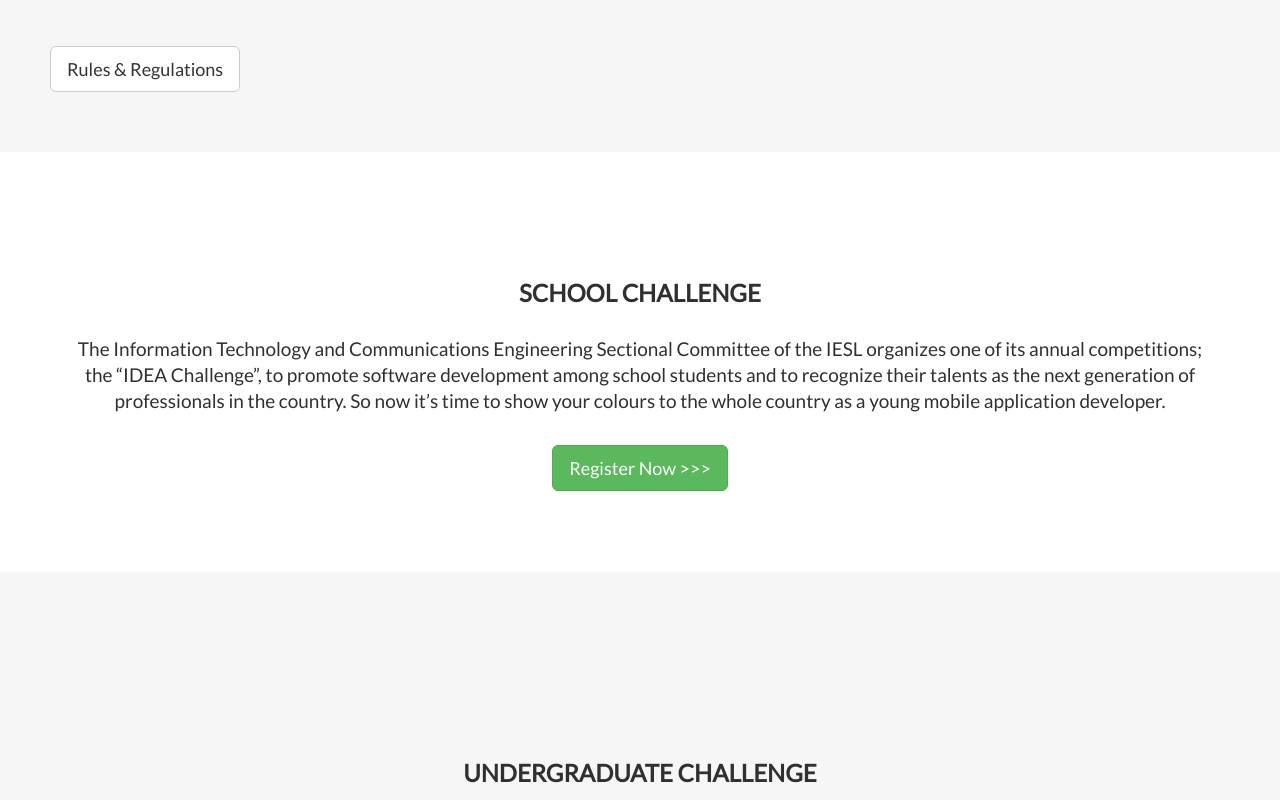
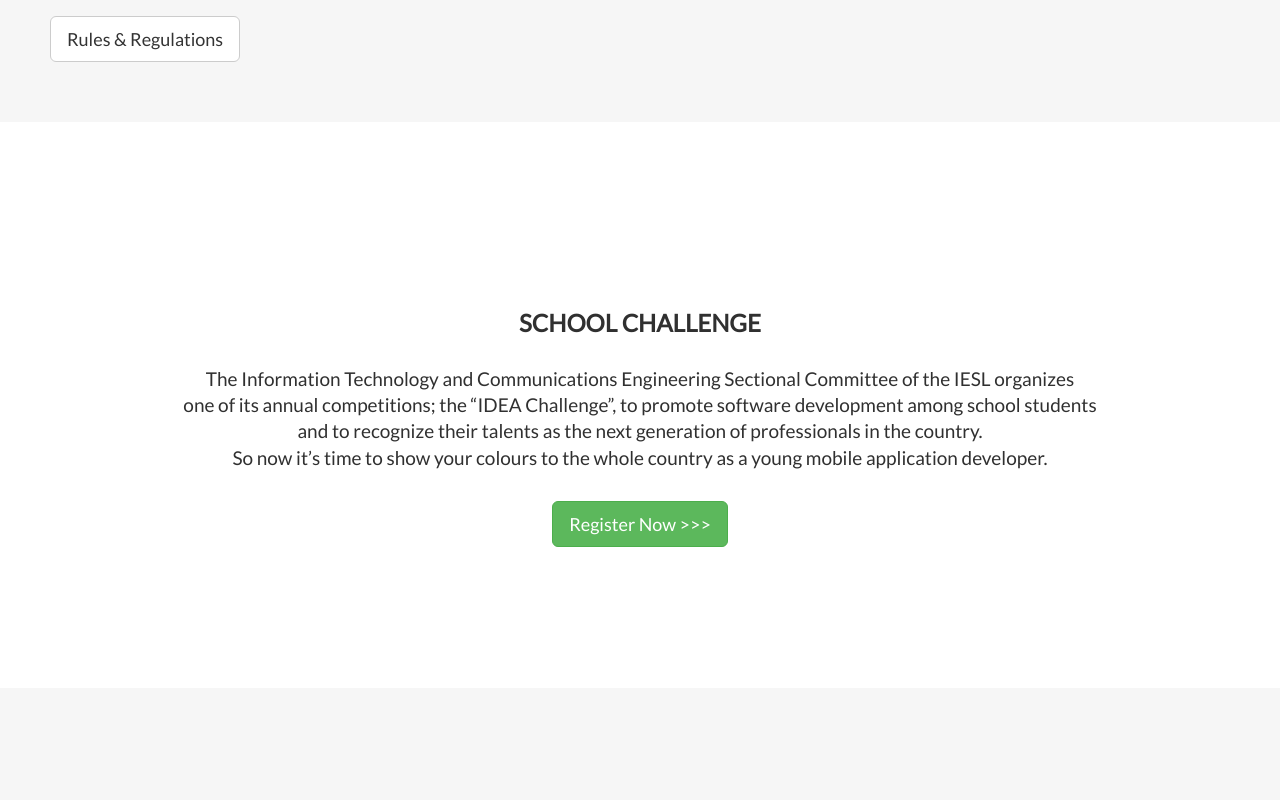
Before and after one commit to binodmx/IdeaChallenge2018, a plain HTML site: page index.html in a window 1280 px wide. Shown: the part 1180-1980 px from the top of the page. Drawn offline with nearby package versions, Linux system fonts and the light colour scheme.

Commit message:
image change 4

```diff
--- a/index.html
+++ b/index.html
@@ -221,7 +221,7 @@
 
 
 <!-- Container main -->
-<div class="jumbotron text-center" >
+<div>
         <img src="main.jpg" width="100%" height="100%">
 </div>
 
@@ -298,13 +298,13 @@
 </div>
 
 <!-- Container (School Challenge) -->
-<div id="school" class="container text-center">
+<div id="school" class="container-fluid text-center">
   <br><br><br><br>
   <h2>School Challenge</h2>
   <h4>
-      The Information Technology and Communications Engineering Sectional Committee of the IESL organizes
-      one of its annual competitions; the “IDEA Challenge”, to promote software development among school students
-      and to recognize their talents as the next generation of professionals in the country.
+      The Information Technology and Communications Engineering Sectional Committee of the IESL organizes<br>
+      one of its annual competitions; the “IDEA Challenge”, to promote software development among school students <br>
+      and to recognize their talents as the next generation of professionals in the country. <br>
       So now it’s time to show your colours to the whole country as a young mobile application developer.
   </h4>
   <span class="slideanim">
```
